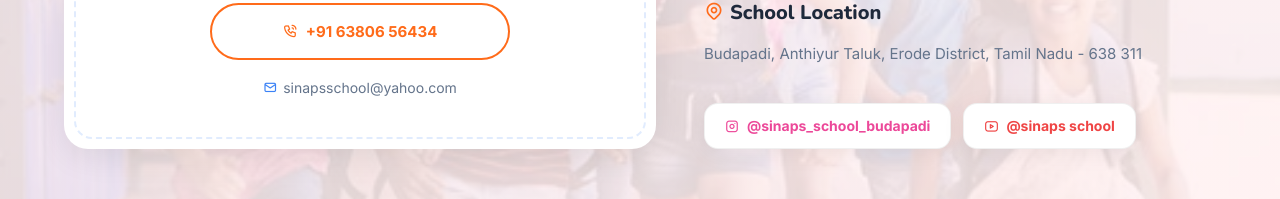
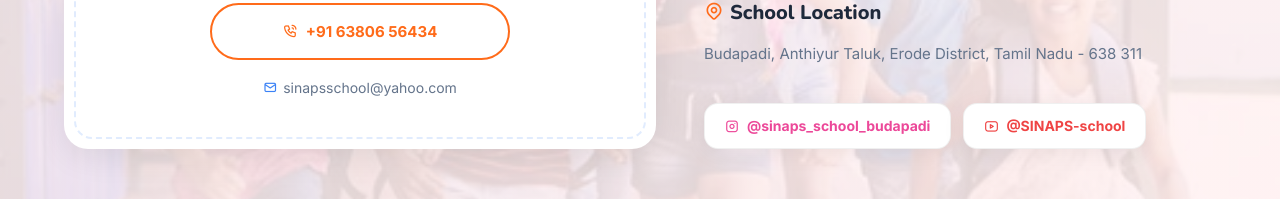
Before and after one commit to nishapantony3-creator/SINAPS, a Next.js app: page / in a window 1280 px wide. Shown: the part 6011-6210 px from the top of the page. Built offline with nearby package versions, Linux system fonts and the light colour scheme.

Commit message:
Update YouTube channel link to @SINAPS-school

```diff
--- a/src/components/Footer.tsx
+++ b/src/components/Footer.tsx
@@ -20,7 +20,7 @@ export default function Footer() {
             <p className="footer-meta">CBSE Integrated · Pre KG to 5th Std</p>
             <div className="footer-socials">
               <a href="https://www.instagram.com/sinaps_school_budapadi" target="_blank" rel="noopener noreferrer" className="footer-social" aria-label="Instagram"><i className="ti ti-brand-instagram"></i></a>
-              <a href="https://www.youtube.com/@sinapsschool" target="_blank" rel="noopener noreferrer" className="footer-social" aria-label="YouTube"><i className="ti ti-brand-youtube"></i></a>
+              <a href="https://www.youtube.com/@SINAPS-school" target="_blank" rel="noopener noreferrer" className="footer-social" aria-label="YouTube"><i className="ti ti-brand-youtube"></i></a>
             </div>
           </div>
 
@@ -31,7 +31,7 @@ export default function Footer() {
               <li><a href="#why">About Us</a></li>
               <li><a href="#academics">Academics</a></li>
               <li><a href="#admissions">Admissions 2026</a></li>
-              <li><a href="https://www.youtube.com/@sinapsschool" target="_blank" rel="noopener noreferrer">YouTube</a></li>
+              <li><a href="https://www.youtube.com/@SINAPS-school" target="_blank" rel="noopener noreferrer">YouTube</a></li>
             </ul>
           </div>
 
--- a/src/components/Section6Admissions.tsx
+++ b/src/components/Section6Admissions.tsx
@@ -70,8 +70,8 @@ export default function Section6Admissions() {
               <a href="https://www.instagram.com/sinaps_school_budapadi" target="_blank" rel="noopener noreferrer" className="social-link ig">
                 <i className="ti ti-brand-instagram"></i> @sinaps_school_budapadi
               </a>
-              <a href="https://www.youtube.com/@sinapsschool" target="_blank" rel="noopener noreferrer" className="social-link yt">
-                <i className="ti ti-brand-youtube"></i> @sinaps school
+              <a href="https://www.youtube.com/@SINAPS-school" target="_blank" rel="noopener noreferrer" className="social-link yt">
+                <i className="ti ti-brand-youtube"></i> @SINAPS-school
               </a>
             </div>
           </div>
```
